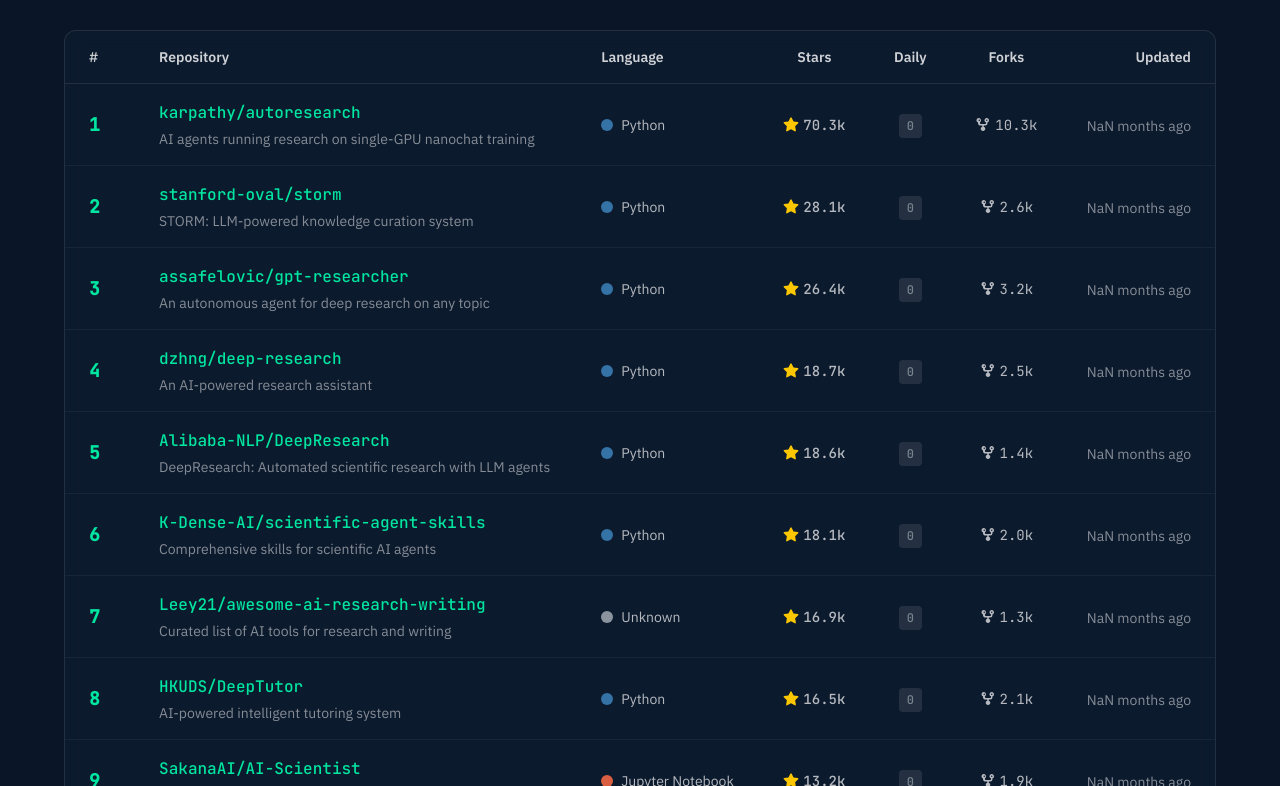
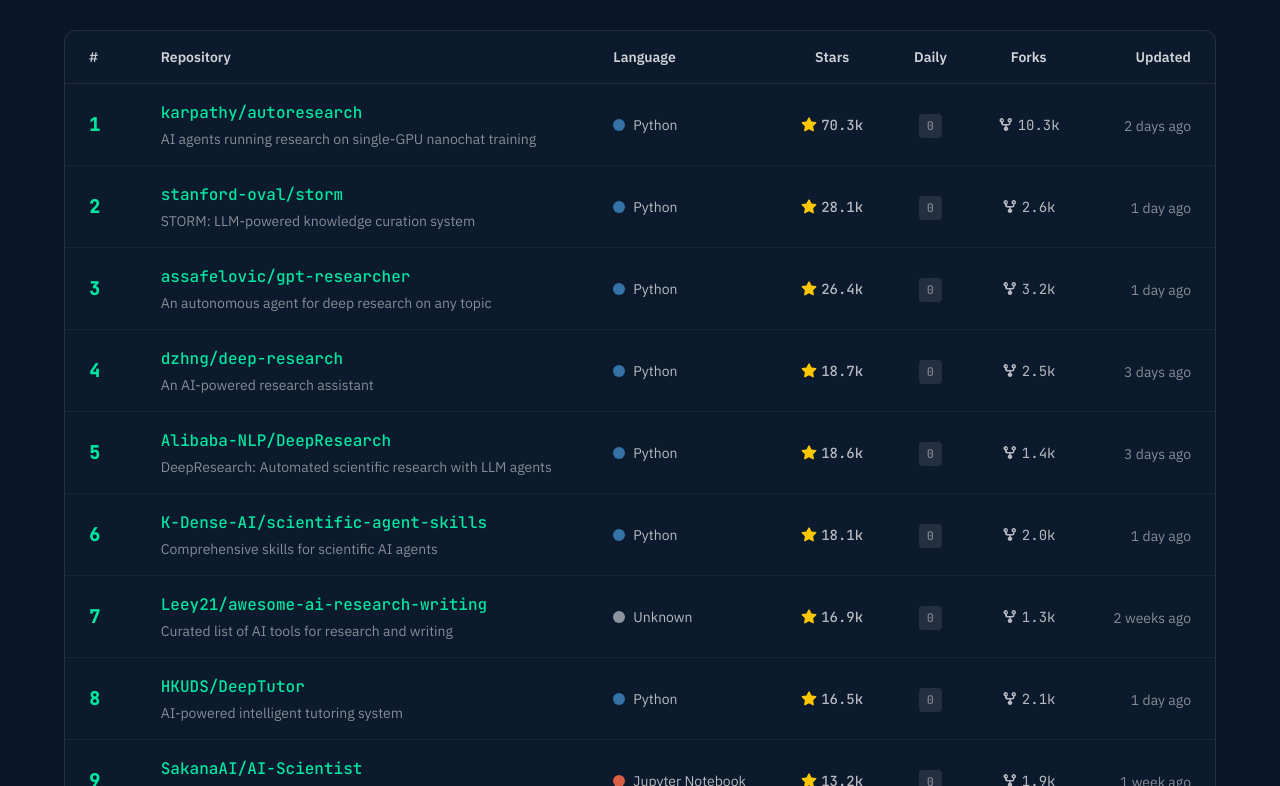
Before and after one commit to onepersonlab/onepersonlab-website, a React (Vite) app: page / in a window 1280 px wide. Shown: the part 1174-1960 px from the top of the page. Built offline with nearby package versions, Linux system fonts and the light colour scheme.

Commit message:
fix: handle relative time strings in Updated column

```diff
--- a/src/components/ReposSection.tsx
+++ b/src/components/ReposSection.tsx
@@ -54,10 +54,16 @@
 
   const displayRepos = expanded ? repos : repos.slice(0, 10);
 
-  const formatDate = (dateStr: string) => {
-    if (!dateStr || dateStr === 'unknown') return 'unknown';
+  // If updated is already a relative time string (contains 'ago'), use it directly
+  // Otherwise parse as date
+  const formatUpdated = (updatedStr: string) => {
+    if (!updatedStr || updatedStr === 'unknown' || updatedStr === 'NaN months ago') return 'unknown';
+    // Already relative time? Just use it
+    if (updatedStr.includes('ago') || updatedStr.includes('just now')) return updatedStr;
+    // Otherwise try to parse as date
     try {
-      const date = new Date(dateStr);
+      const date = new Date(updatedStr);
+      if (isNaN(date.getTime())) return 'unknown';
       const now = new Date();
       const diffMs = now.getTime() - date.getTime();
       const diffHours = Math.floor(diffMs / (1000 * 60 * 60));
@@ -221,7 +227,7 @@
                       <span className="text-sm" style={{ fontFamily: 'var(--font-mono)' }}>{repo.forks >= 1000 ? `${(repo.forks / 1000).toFixed(1)}k` : repo.forks}</span>
                     </div>
                   </td>
-                  <td className="px-6 py-4 text-right hidden lg:table-cell"><span className="text-sm text-white/50" style={{ fontFamily: 'var(--font-body)' }}>{formatDate(repo.updated)}</span></td>
+                  <td className="px-6 py-4 text-right hidden lg:table-cell"><span className="text-sm text-white/50" style={{ fontFamily: 'var(--font-body)' }}>{formatUpdated(repo.updated)}</span></td>
                 </tr>
               ))}
             </tbody>
```
